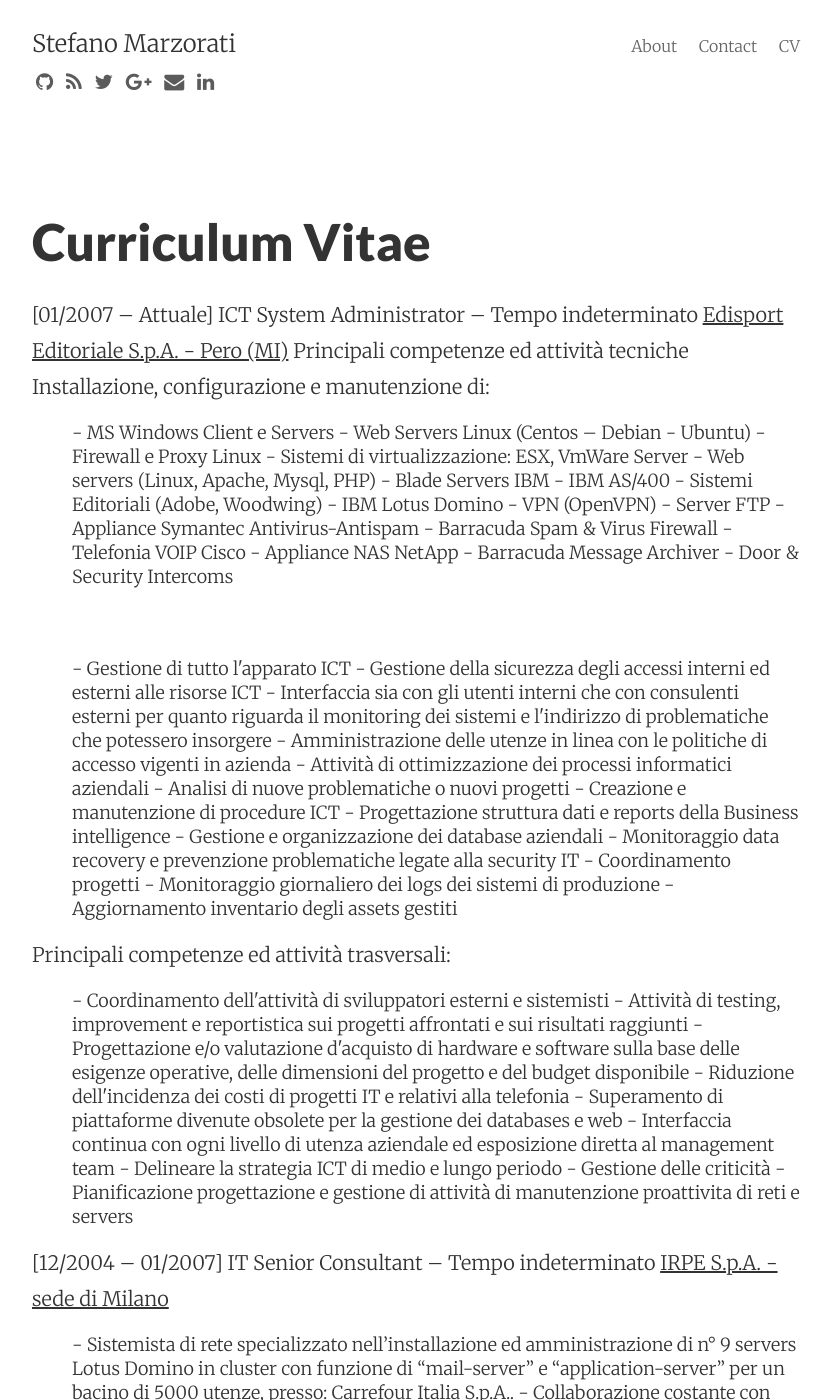
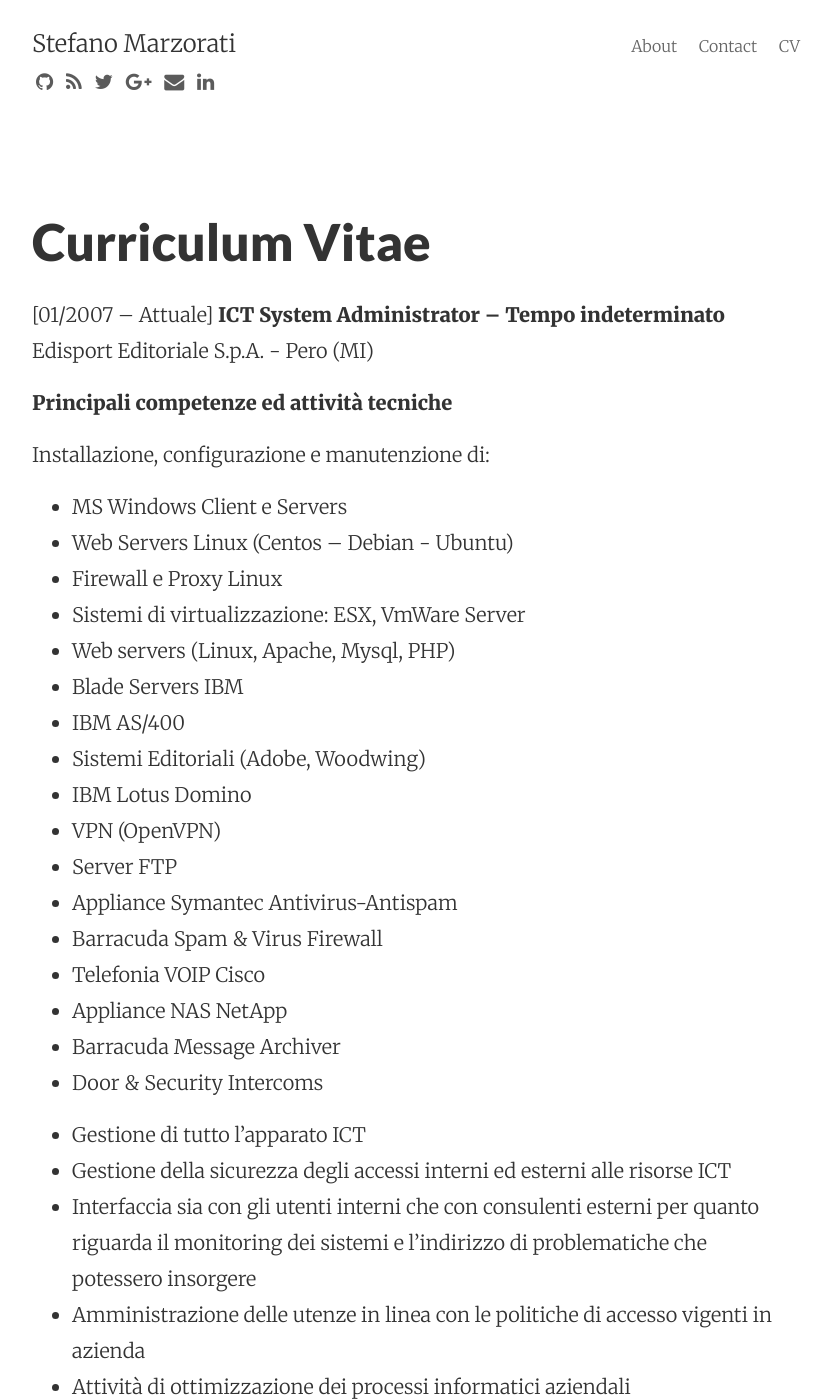
Before and after one commit to marste/Blog, a Jekyll site: the page built from curriculum-vitae.md, in a window 1280 px wide and 1400 px high. Shown: the whole window, without its empty margins (224-1054 px from the left). Built offline with Jekyll 4.4.1, drawn with Linux system fonts in a browser that asks for light colours; nearby versions of some CDN libraries; Markdown is read by kramdown in place of the engine named in the settings; some of the changed text lies outside the part shown.

Commit message:
That's all

```diff
--- a/curriculum-vitae.md
+++ b/curriculum-vitae.md
@@ -4,85 +4,85 @@
 permalink: /curriculum-vitae/
 ---
 [01/2007 – Attuale]
-ICT System Administrator – Tempo indeterminato
-<u>Edisport Editoriale S.p.A. - Pero (MI)</u>
-Principali competenze ed attività tecniche
+**ICT System Administrator – Tempo indeterminato**
+Edisport Editoriale S.p.A. - Pero (MI)
+
+**Principali competenze ed attività tecniche**
+
 Installazione, configurazione e manutenzione di:
-<ul>
-  - MS Windows Client e Servers
-  - Web Servers Linux (Centos – Debian - Ubuntu)
-  - Firewall e Proxy Linux
-  - Sistemi di virtualizzazione: ESX, VmWare Server
-  - Web servers (Linux, Apache, Mysql, PHP)
-  - Blade Servers IBM
-  - IBM AS/400
-  - Sistemi Editoriali (Adobe, Woodwing)
-  - IBM Lotus Domino
-  - VPN (OpenVPN)
-  - Server FTP
-  - Appliance Symantec Antivirus-Antispam
-  - Barracuda Spam &amp; Virus Firewall
-  - Telefonia VOIP Cisco
-  - Appliance NAS NetApp
-  - Barracuda Message Archiver
-  - Door &amp; Security Intercoms
-</ul>
-<br>
-<ul>
-  - Gestione di tutto l'apparato ICT
-  - Gestione della sicurezza degli accessi interni ed esterni alle risorse ICT
-  - Interfaccia sia con gli utenti interni che con consulenti esterni per quanto riguarda il monitoring dei sistemi e l'indirizzo di problematiche che potessero insorgere
-  - Amministrazione delle utenze in linea con le politiche di accesso vigenti in azienda
-  - Attività di ottimizzazione dei processi informatici aziendali
-  - Analisi di nuove problematiche o nuovi progetti
-  - Creazione e manutenzione di procedure ICT
-  - Progettazione struttura dati e reports della Business intelligence
-  - Gestione e organizzazione dei database aziendali
-  - Monitoraggio data recovery e prevenzione problematiche legate alla security IT
-  - Coordinamento progetti
-  - Monitoraggio giornaliero dei logs dei sistemi di produzione
-  - Aggiornamento inventario degli assets gestiti
-</ul>
+
+* MS Windows Client e Servers
+* Web Servers Linux (Centos – Debian - Ubuntu)
+* Firewall e Proxy Linux
+* Sistemi di virtualizzazione: ESX, VmWare Server
+* Web servers (Linux, Apache, Mysql, PHP)
+* Blade Servers IBM
+* IBM AS/400
+* Sistemi Editoriali (Adobe, Woodwing)
+* IBM Lotus Domino
+* VPN (OpenVPN)
+* Server FTP
+* Appliance Symantec Antivirus-Antispam
+* Barracuda Spam &amp; Virus Firewall
+* Telefonia VOIP Cisco
+* Appliance NAS NetApp
+* Barracuda Message Archiver
+* Door &amp; Security Intercoms
+
+* Gestione di tutto l'apparato ICT
+* Gestione della sicurezza degli accessi interni ed esterni alle risorse ICT
+* Interfaccia sia con gli utenti interni che con consulenti esterni per quanto riguarda il monitoring dei sistemi e l'indirizzo di problematiche che potessero insorgere
+* Amministrazione delle utenze in linea con le politiche di accesso vigenti in azienda
+* Attività di ottimizzazione dei processi informatici aziendali
+* Analisi di nuove problematiche o nuovi progetti
+* Creazione e manutenzione di procedure ICT
+* Progettazione struttura dati e reports della Business intelligence
+* Gestione e organizzazione dei database aziendali
+* Monitoraggio data recovery e prevenzione problematiche legate alla security IT
+* Coordinamento progetti
+* Monitoraggio giornaliero dei logs dei sistemi di produzione
+* Aggiornamento inventario degli assets gestiti
+
 Principali competenze ed attività trasversali:
-<ul>
-  - Coordinamento dell'attività di sviluppatori esterni e sistemisti
-  - Attività di testing, improvement e reportistica sui progetti affrontati e sui risultati raggiunti
-  - Progettazione e/o valutazione d'acquisto di hardware e software sulla base delle esigenze operative, delle dimensioni del progetto e del budget disponibile
-  - Riduzione dell'incidenza dei costi di progetti IT e relativi alla telefonia
-  - Superamento di piattaforme divenute obsolete per la gestione dei databases e web
-  - Interfaccia continua con ogni livello di utenza aziendale ed esposizione diretta al management team
-  - Delineare la strategia ICT di medio e lungo periodo
-  - Gestione delle criticità
-  - Pianificazione progettazione e gestione di attività di manutenzione proattivita di reti e servers
-<br>
-</ul>
+
+* Coordinamento dell'attività di sviluppatori esterni e sistemisti
+* Attività di testing, improvement e reportistica sui progetti affrontati e sui risultati raggiunti
+* Progettazione e/o valutazione d'acquisto di hardware e software sulla base delle esigenze operative, delle dimensioni del progetto e del budget disponibile
+* Riduzione dell'incidenza dei costi di progetti IT e relativi alla telefonia
+* Superamento di piattaforme divenute obsolete per la gestione dei databases e web
+* Interfaccia continua con ogni livello di utenza aziendale ed esposizione diretta al management team
+* Delineare la strategia ICT di medio e lungo periodo
+* Gestione delle criticità
+* Pianificazione progettazione e gestione di attività di manutenzione proattivita di reti e servers
+
+
 [12/2004 – 01/2007]
 IT Senior Consultant – Tempo indeterminato
 <u>IRPE S.p.A. - sede di Milano</u>
 <ul>
-  - Sistemista di rete specializzato nell’installazione ed amministrazione di n° 9 servers Lotus Domino in cluster con funzione di “mail-server” e “application-server” per un bacino di 5000 utenze, presso: Carrefour Italia S.p.A..
-  - Collaborazione costante con fornitori software e con i servizi interni di Carrefour S.p.A. (personale italiano ed estero).
-  - Gestione di un server Lotus Domino dedicato al BlackBerry Enterprise per garantire connettività wireless e la connettività della dirigenza
-  - Amministrazione delle piattaforme Microsoft per la gestione dei domini, file server, software distribution e gestione backup.
-  - Gestione intranet di gruppo e parte dei siti internet pubblicandone i contenuti in accordo con la divisione marketing e le società esterne
+* Sistemista di rete specializzato nell’installazione ed amministrazione di n° 9 servers Lotus Domino in cluster con funzione di “mail-server” e “application-server” per un bacino di 5000 utenze, presso: Carrefour Italia S.p.A..
+* Collaborazione costante con fornitori software e con i servizi interni di Carrefour S.p.A. (personale italiano ed estero).
+* Gestione di un server Lotus Domino dedicato al BlackBerry Enterprise per garantire connettività wireless e la connettività della dirigenza
+* Amministrazione delle piattaforme Microsoft per la gestione dei domini, file server, software distribution e gestione backup.
+* Gestione intranet di gruppo e parte dei siti internet pubblicandone i contenuti in accordo con la divisione marketing e le società esterne
 </ul>
 [02/2004 – 12/2004]
 IT Senior Consultant – Tempo indeterminato
 <u>WIIT S.p.A. - Milano (MI)</u>
 <ul>
-  - Sistemista di rete specializzato nell’installazione, amministrazione e presidio di servers Lotus Domino presso: Mediaset, Medusa Film e Alcantara con reperibilità 24h.
+* Sistemista di rete specializzato nell’installazione, amministrazione e presidio di servers Lotus Domino presso: Mediaset, Medusa Film e Alcantara con reperibilità 24h.
 </ul>
 [04/2000 – 02/2004]
 IT Consultant – Tempo indeterminato
 <u>TC Sistema S.p.A. - Garbagnate Milanese</u>
 <ul>
-  - Sistemista di rete specializzato nell’installazione ed amministrazione di server Lotus Domino.
-  - Docente di corsi Lotus Domino Administrator.
-  - Installazione ed amministrazione di ambienti Microsoft.
+* Sistemista di rete specializzato nell’installazione ed amministrazione di server Lotus Domino.
+* Docente di corsi Lotus Domino Administrator.
+* Installazione ed amministrazione di ambienti Microsoft.
 </ul>
 [09/1997 – 04/2000]
 Hardware Engineer – Tempo indeterminato
 <u>TC Sistema S.p.A. - Garbagnate Milanese</u>
 <ul>
-  - Tecnico Hardware specializzato in installazione, riparazione e manutenzione di PC, stampanti locali o di rete, servers (tecnico interno esterno presso clienti)
+* Tecnico Hardware specializzato in installazione, riparazione e manutenzione di PC, stampanti locali o di rete, servers (tecnico interno esterno presso clienti)
 </ul>
```
